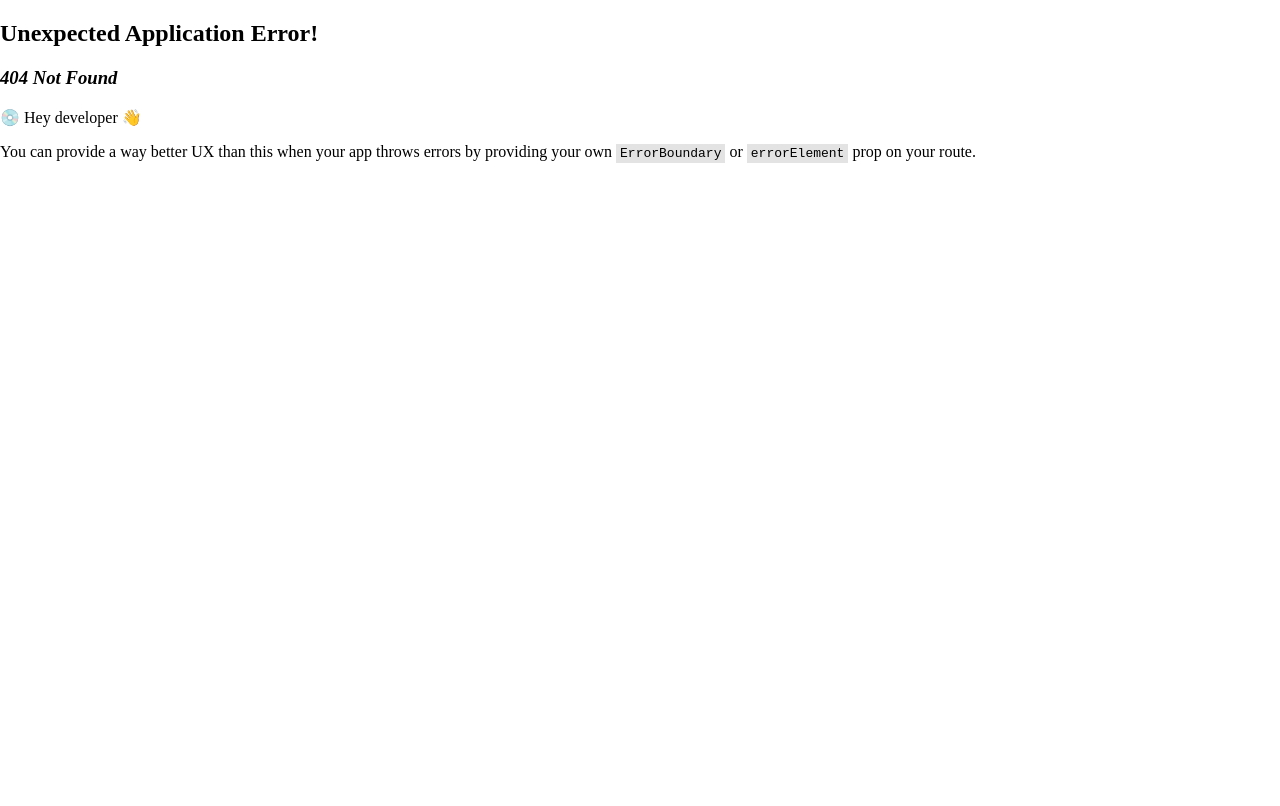
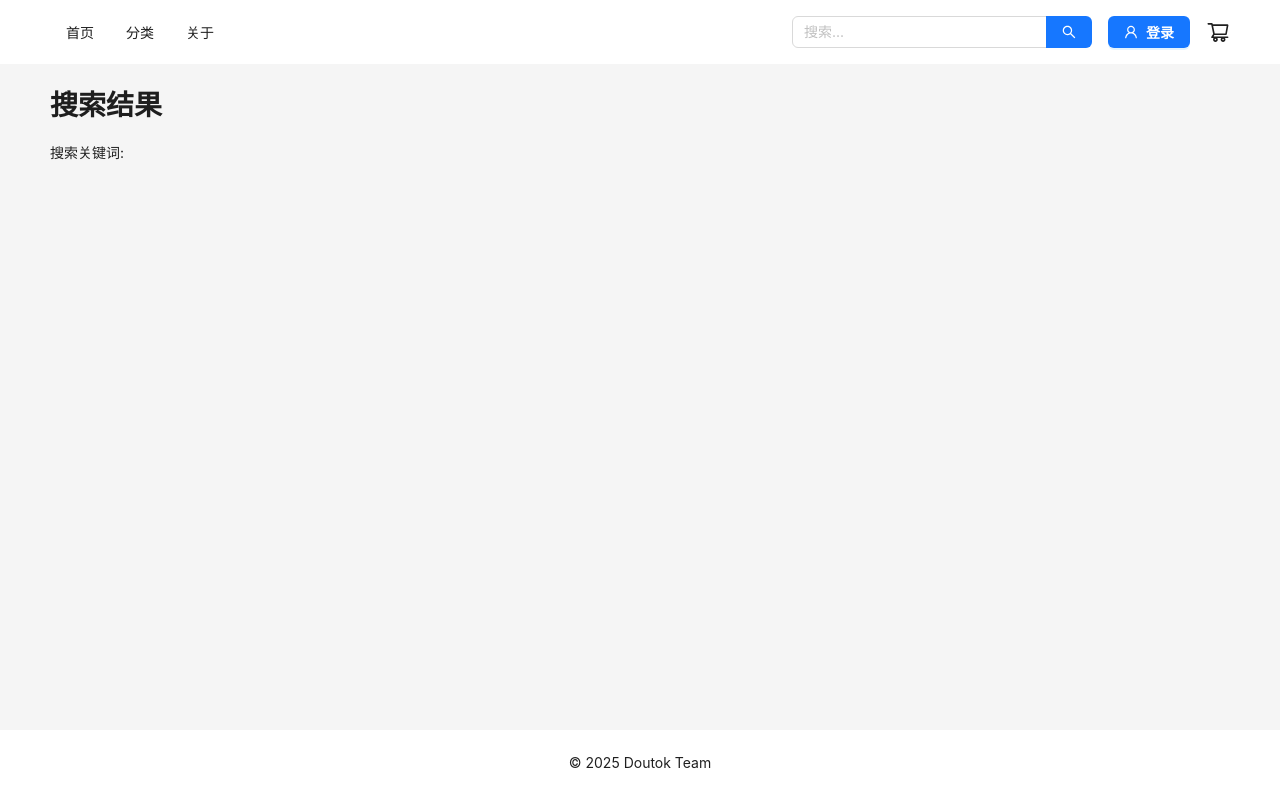
Before and after one commit to doutokk/doutok-frontend, a React (Vite) app: page /search in a window 1280 px wide. Before the commit this address had no page. Shown: the top 806 px of the page. Built offline with nearby package versions, Linux system fonts and the light colour scheme.

Commit message:
feat: implement routing and add pages for Login, Cart, Search, and Category

```diff
--- a/src/components/Layout.tsx
+++ b/src/components/Layout.tsx
@@ -5,6 +5,7 @@ import {
   Button,
   Badge,
 } from "antd";
+import { useNavigate } from "react-router-dom";
 import {
   SearchOutlined,
   ShoppingCartOutlined,
@@ -35,21 +36,42 @@ const categoryItems: MenuProps["items"] = [
 // 导航菜单项
 const menuItems: MenuProps["items"] = [
   {
-    key: "home",
+    key: "/",
     label: "首页",
   },
   {
-    key: "category",
+    key: "/category",
     label: "分类",
-    children: categoryItems,
+    children: categoryItems.map(item => ({
+      ...item,
+      key: `/category/${item.key}`
+    })),
   },
   {
-    key: "about",
+    key: "/about",
     label: "关于",
   },
 ];
 
 const Layout = () => {
+  const navigate = useNavigate();
+
+  const handleMenuClick = ({ key }: { key: string }) => {
+    navigate(key);
+  };
+
+  const handleLoginClick = () => {
+    navigate("/login");
+  };
+
+  const handleCartClick = () => {
+    navigate("/cart");
+  };
+
+  const handleSearch = (value: string) => {
+    navigate(`/search?q=${value}`);
+  };
+
   return (
     <AntLayout>
       <Header
@@ -63,6 +85,7 @@ const Layout = () => {
         <Menu
           mode="horizontal"
           items={menuItems}
+          onClick={handleMenuClick}
           style={{
             border: "none",
             flex: 1,
@@ -75,16 +98,18 @@ const Layout = () => {
           <Search
             placeholder="搜索..."
             enterButton={<SearchOutlined />}
+            onSearch={handleSearch}
             style={{ width: 300 }}
           />
           <Button
             type="primary"
             icon={<UserOutlined />}
+            onClick={handleLoginClick}
             style={{ fontWeight: "bold" }}
           >
             登录
           </Button>
-          <Badge count={0}>
+          <Badge count={0} onClick={handleCartClick}>
             <ShoppingCartOutlined
               style={{ fontSize: "24px", cursor: "pointer" }}
             />
--- /dev/null
+++ b/src/pages/Cart.tsx
@@ -0,0 +1,10 @@
+const Cart = () => {
+  return (
+    <div>
+      <h1>购物车</h1>
+      <p>这是购物车页面</p>
+    </div>
+  );
+};
+
+export default Cart;
--- /dev/null
+++ b/src/pages/Category.tsx
@@ -0,0 +1,14 @@
+import { useParams } from 'react-router-dom';
+
+const Category = () => {
+  const { id } = useParams();
+
+  return (
+    <div>
+      <h1>分类页面</h1>
+      <p>当前分类ID: {id}</p>
+    </div>
+  );
+};
+
+export default Category;
--- /dev/null
+++ b/src/pages/Login.tsx
@@ -0,0 +1,10 @@
+const Login = () => {
+  return (
+    <div>
+      <h1>登录</h1>
+      <p>这是登录页面</p>
+    </div>
+  );
+};
+
+export default Login;
--- /dev/null
+++ b/src/pages/Search.tsx
@@ -0,0 +1,15 @@
+import { useSearchParams } from 'react-router-dom';
+
+const Search = () => {
+  const [searchParams] = useSearchParams();
+  const query = searchParams.get('q');
+
+  return (
+    <div>
+      <h1>搜索结果</h1>
+      <p>搜索关键词: {query}</p>
+    </div>
+  );
+};
+
+export default Search;
```
Also changed, not shown: src/router/index.tsx (+20 -0 lines).
